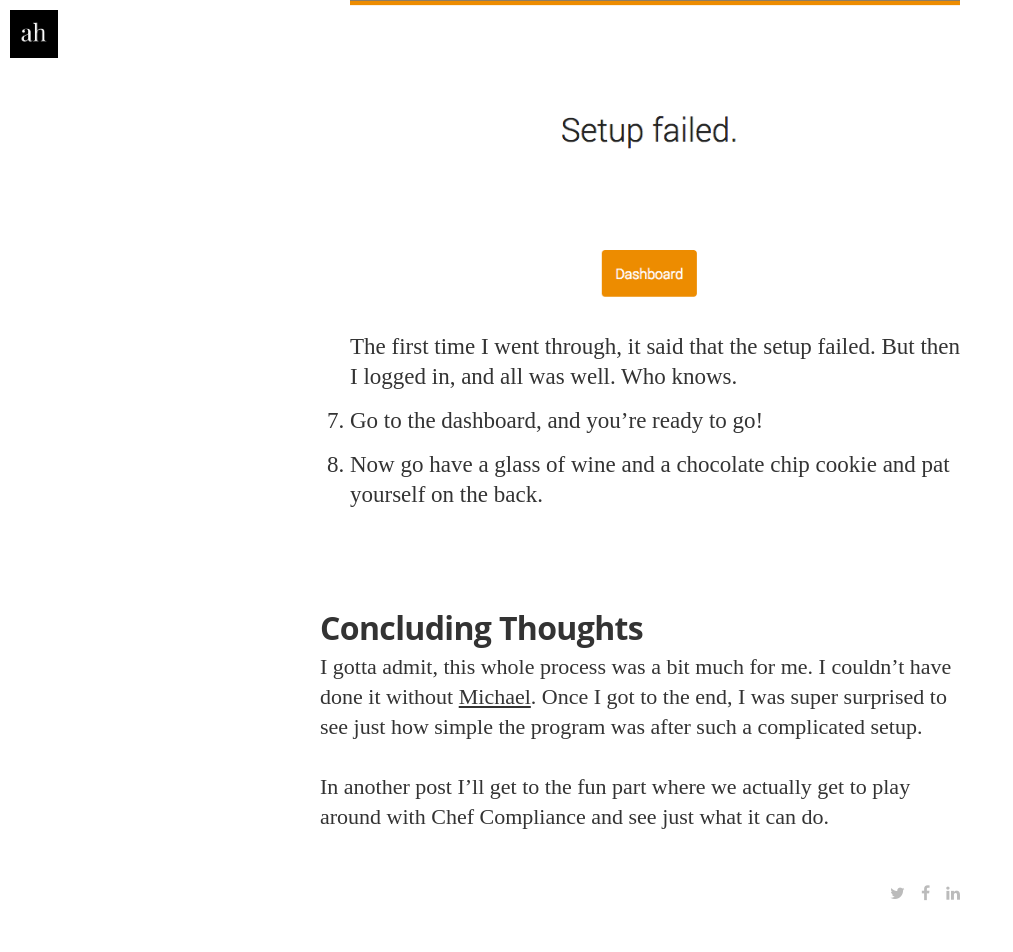
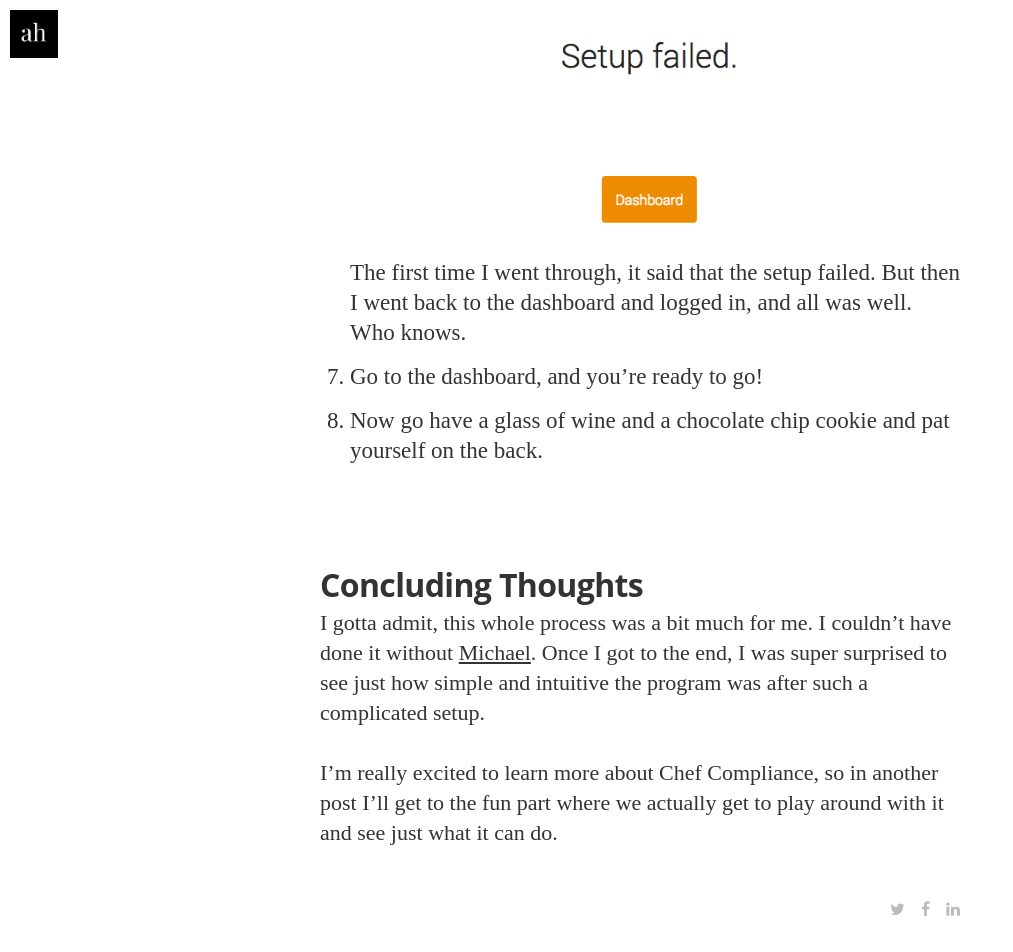
Before and after one commit to anniehedgpeth/anniehedgpeth.github.io, a Jekyll site: the page built from _posts/2016-05-05-setting-up-compliance.markdown, in a window 1280 px wide and 1400 px high, scrolled down 12720 px. Shown: the top 952 px of the window, without its empty margins (0-1013 px from the left). Built offline with Jekyll 4.4.1, drawn with Linux system fonts in a browser that asks for light colours; nearby versions of some CDN libraries; some web fonts are replaced; comment, search, counter and statistics services are not loaded; some of the changed text lies outside the part shown.

Commit message:
edits to post - links and typos

````diff
--- a/_posts/2016-05-05-setting-up-compliance.markdown
+++ b/_posts/2016-05-05-setting-up-compliance.markdown
@@ -20,7 +20,7 @@
 
 ## What You Will Need
 
-* a [Microsoft Azure](portal.azure.com) account (there are free trials if needed)
+* a [Microsoft Azure](https://portal.azure.com) account (there are free trials if needed)
 * knowledge of basic Ubuntu command line (I [took a course](https://www.lynda.com/Ubuntu-tutorials/Working-command-line/159637/179585-4.html) on basic Linux command line at [lynda.com](http://www.lynda.com))
 
 ## Overview of the steps
@@ -96,7 +96,9 @@
 ```
 sudo hostname <newname>
 ```
-When you finish this step you should be able to type the command `hostname` and something like `cheftutorialcompliance.southcentralus.cloudapp.azure.com` should come up. This is the terminal I used.
+When you finish this step you should be able to type the command `hostname` and something like `cheftutorialcompliance.southcentralus.cloudapp.azure.com` should come up.
+
+This is the terminal I used.
 ![](/assets/article_images/2016-05-05-setting-up-compliance/11-ssh-to-vm.png)
 
 ## Set Up Chef Compliance on Your Virtual Machine
@@ -136,17 +138,15 @@
 ![](/assets/article_images/2016-05-05-setting-up-compliance/12-chef-compliance-setup.png)
 4. Accept the license agreement...again
 ![](/assets/article_images/2016-05-05-setting-up-compliance/15-pasted1.png)
-5. Set up an admin user
-  - This can be a new one, not the one you used for your vm
-  - Click Next
+5. Set up an admin user and click **Next**
 ![](/assets/article_images/2016-05-05-setting-up-compliance/16-pasted2.png)
 6. Make sure your info is correct and click **Configure**
 ![](/assets/article_images/2016-05-05-setting-up-compliance/13-failed.png)
-The first time I went through, it said that the setup failed. But then I logged in, and all was well. Who knows.
+The first time I went through, it said that the setup failed. But then I went back to the dashboard and logged in, and all was well. Who knows.
 7. Go to the dashboard, and you're ready to go!
 8. Now go have a glass of wine and a chocolate chip cookie and pat yourself on the back.
 
 ## Concluding Thoughts
-I gotta admit, this whole process was a bit much for me. I couldn't have done it without [Michael](http://hedge-ops.com). Once I got to the end, I was super surprised to see just how simple the program was after such a complicated setup.
+I gotta admit, this whole process was a bit much for me. I couldn't have done it without [Michael](http://hedge-ops.com). Once I got to the end, I was super surprised to see just how simple and intuitive the program was after such a complicated setup.
 
-In another post I'll get to the fun part where we actually get to play around with Chef Compliance and see just what it can do.
+I'm really excited to learn more about Chef Compliance, so in another post I'll get to the fun part where we actually get to play around with it and see just what it can do.
````
Also changed, not shown: other parts of _posts/2016-05-05-setting-up-compliance.markdown (+6 -6 lines).
